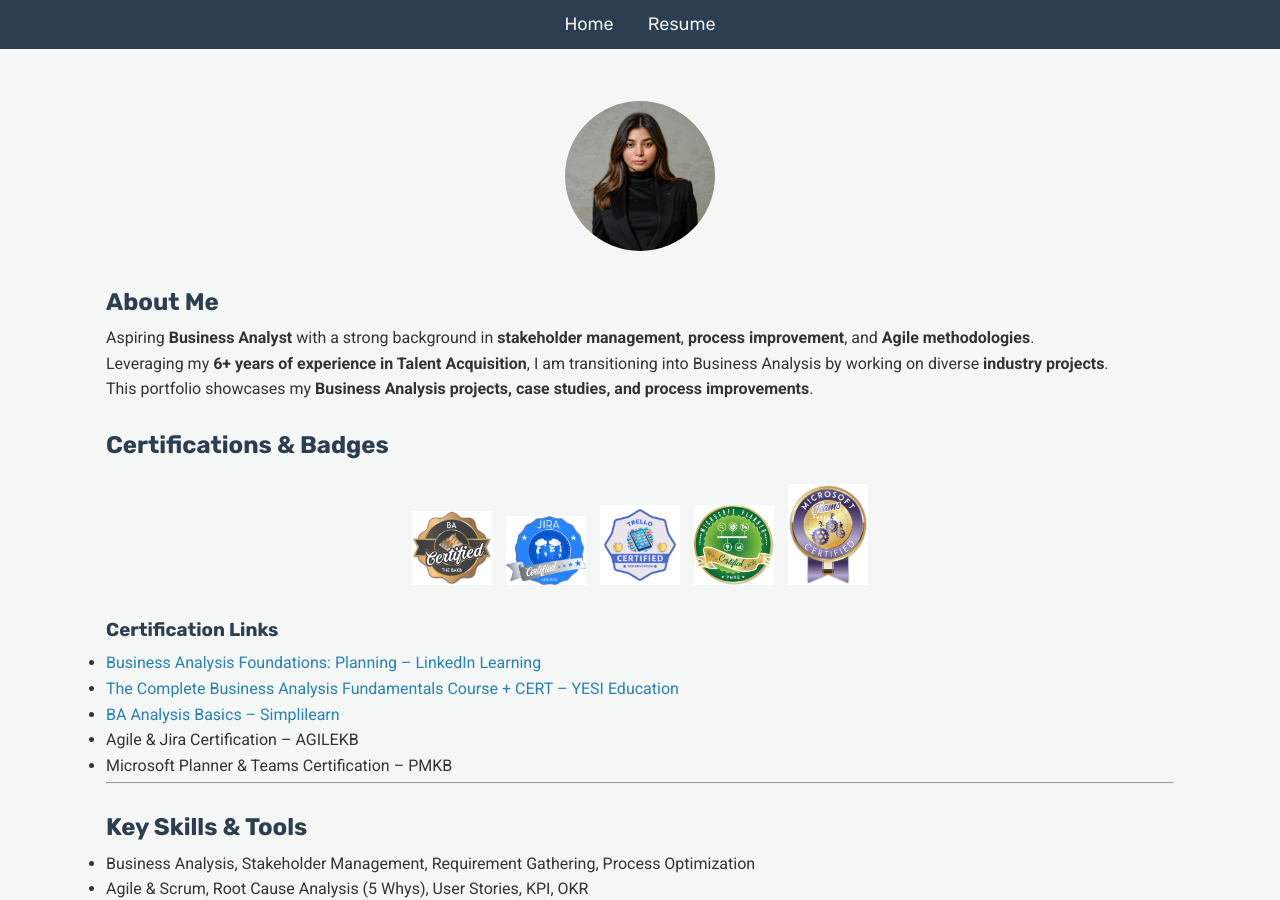
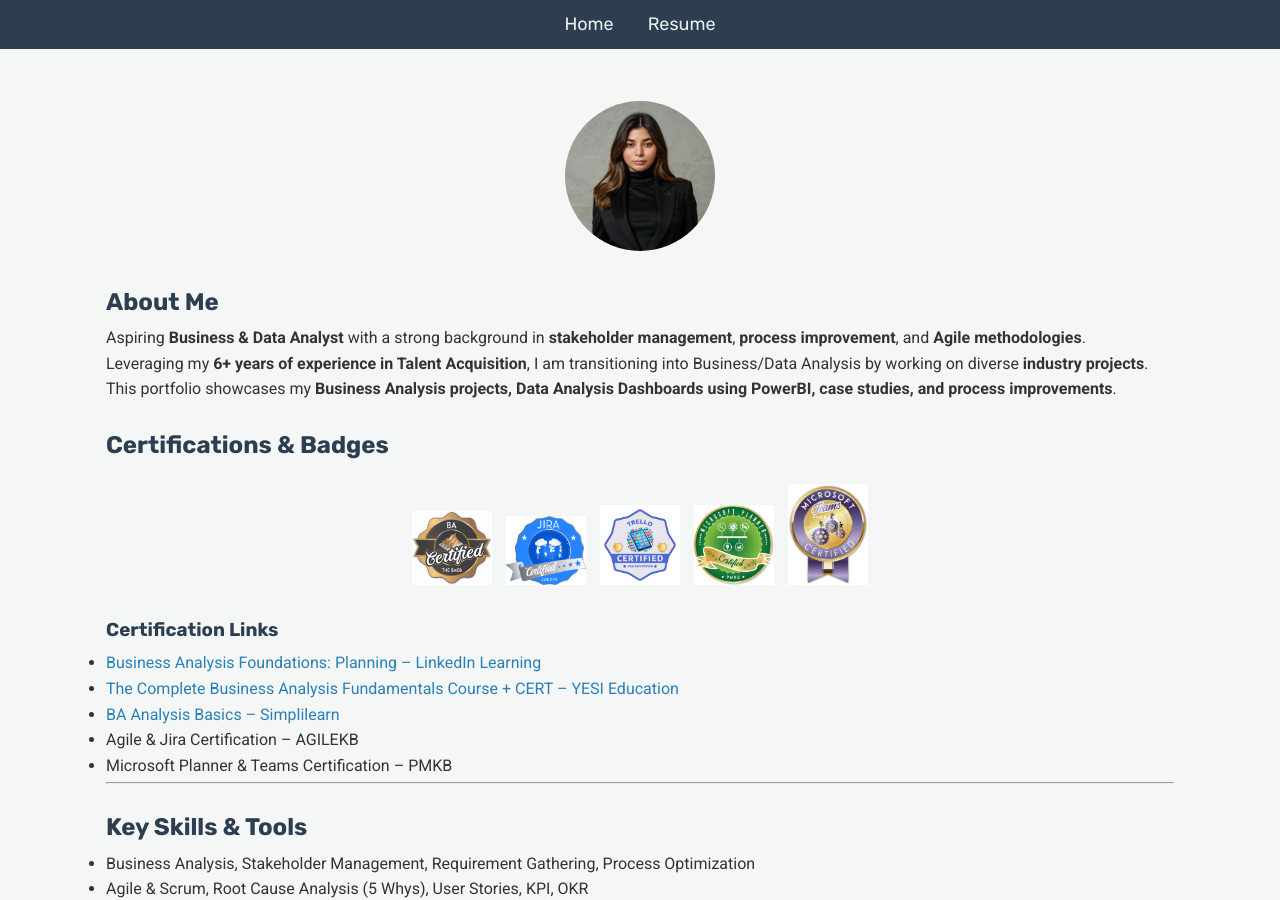
Before and after one commit to savithakandugula/savithakandugula.github.io, a Jekyll site: the page built from index.md, in a window 1280 px wide and 900 px high. Built offline with Jekyll 4.4.1, drawn with Linux system fonts in a browser that asks for light colours.

Commit message:
Update index.md

```diff
--- a/index.md
+++ b/index.md
@@ -9,9 +9,9 @@ title: "Savitha Kandugula - Business Analyst Portfolio"
 
 ## About Me
 
-Aspiring **Business Analyst** with a strong background in **stakeholder management**, **process improvement**, and **Agile methodologies**.
-Leveraging my **6+ years of experience in Talent Acquisition**, I am transitioning into Business Analysis by working on diverse **industry projects**.
-This portfolio showcases my **Business Analysis projects, case studies, and process improvements**.
+Aspiring **Business & Data Analyst** with a strong background in **stakeholder management**, **process improvement**, and **Agile methodologies**.
+Leveraging my **6+ years of experience in Talent Acquisition**, I am transitioning into Business/Data Analysis by working on diverse **industry projects**.
+This portfolio showcases my **Business Analysis projects, Data Analysis Dashboards using PowerBI, case studies, and process improvements**.
 
 ## Certifications & Badges
 
```
